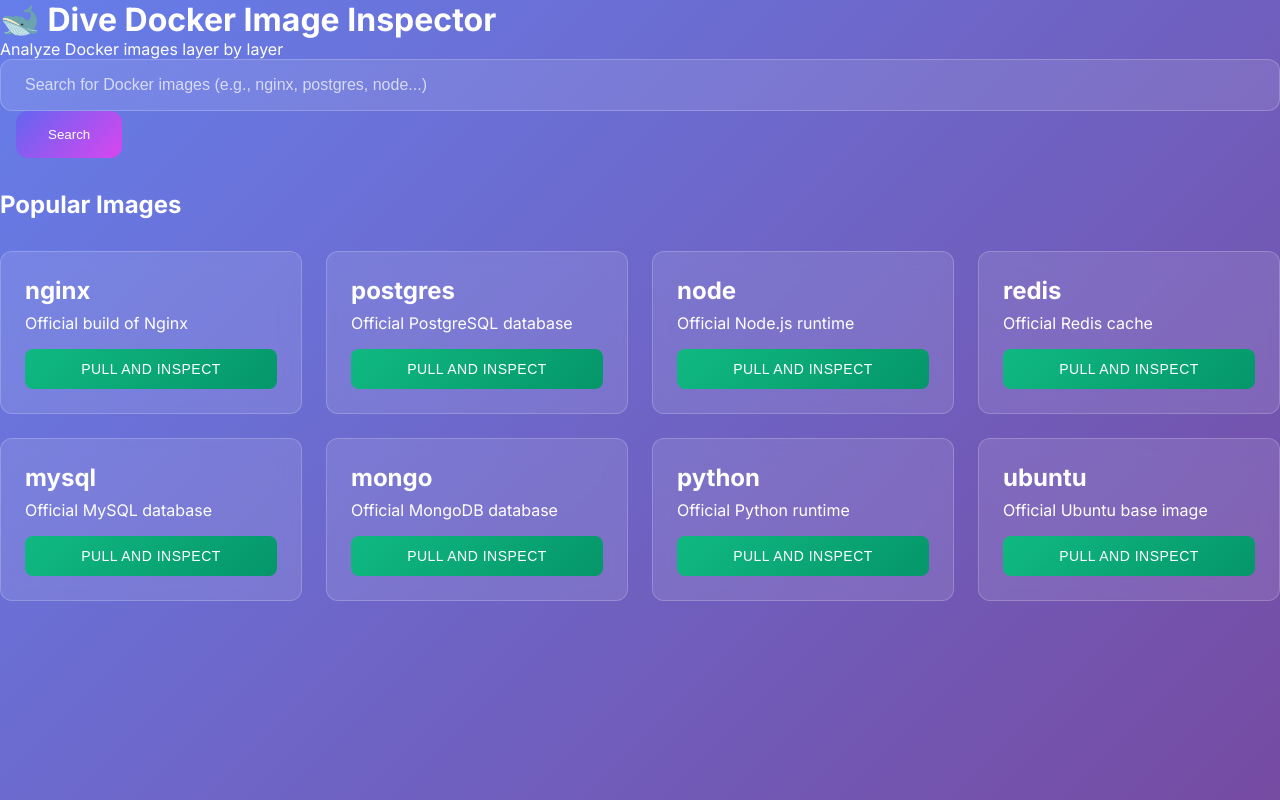
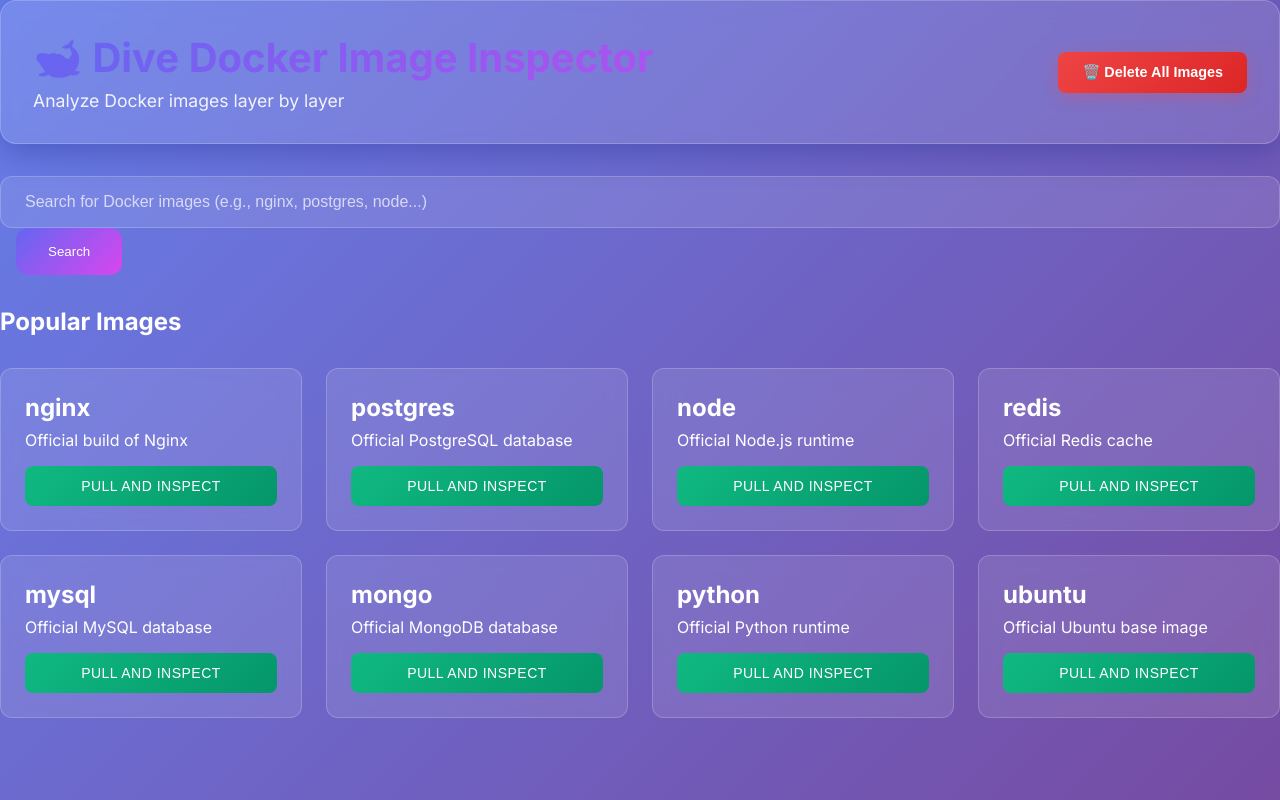
Before and after one commit to aurablacklight/docker-dive-web-ui, a React app in the folder frontend/: page / in a window 1280 px wide. Built offline with nearby package versions, Linux system fonts and the light colour scheme.

Commit message:
added docker image cleanup

```diff
--- a/frontend/src/App.js
+++ b/frontend/src/App.js
@@ -1,5 +1,5 @@
 import React, { useState, useEffect } from 'react';
-import { inspectImage, searchImages } from './services/api';
+import { inspectImage, searchImages, cleanupAllImages } from './services/api';
 import './styles/simple.css';
 
 function App() {
@@ -12,6 +12,8 @@
   const [images, setImages] = useState([]);
   const [expandedLayers, setExpandedLayers] = useState(new Set()); // Track expanded layers
   const [allLayersExpanded, setAllLayersExpanded] = useState(false);
+  const [cleanupLoading, setCleanupLoading] = useState(false);
+  const [cleanupMessage, setCleanupMessage] = useState('');
 
   // Popular images to show by default
   const popularImages = [
@@ -69,6 +71,36 @@
     setError(null);
     setExpandedLayers(new Set()); // Reset expanded layers
     setAllLayersExpanded(false);
+  };
+
+  const handleCleanup = async () => {
+    if (!window.confirm('⚠️ This will DELETE ALL Docker images on the server!\n\nAre you sure you want to continue?')) {
+      return;
+    }
+
+    try {
+      setCleanupLoading(true);
+      setCleanupMessage('');
+      console.log('🧹 Starting cleanup of all Docker images...');
+
+      const result = await cleanupAllImages();
+
+      setCleanupMessage(`✅ Success! Deleted ${result.details?.deletedCount || 0} images`);
+      console.log('Cleanup completed:', result);
+
+      // Auto-clear message after 5 seconds
+      setTimeout(() => setCleanupMessage(''), 5000);
+
+    } catch (err) {
+      const errorMsg = `❌ Cleanup failed: ${err.message}`;
+      setCleanupMessage(errorMsg);
+      console.error('Cleanup error:', err);
+
+      // Auto-clear error after 10 seconds
+      setTimeout(() => setCleanupMessage(''), 10000);
+    } finally {
+      setCleanupLoading(false);
+    }
   };
 
   // Layer expansion handlers
@@ -271,8 +303,27 @@
   return (
     <div className="app-container">
       <header className="app-header">
-        <h1 className="app-title">🐋 Dive Docker Image Inspector</h1>
-        <p className="app-subtitle">Analyze Docker images layer by layer</p>
+        <div className="header-content">
+          <div className="header-title">
+            <h1 className="app-title">🐋 Dive Docker Image Inspector</h1>
+            <p className="app-subtitle">Analyze Docker images layer by layer</p>
+          </div>
+          <div className="header-actions">
+            <button
+              className={`cleanup-button ${cleanupLoading ? 'loading' : ''}`}
+              onClick={handleCleanup}
+              disabled={cleanupLoading}
+              title="Delete all Docker images from server to free up disk space"
+            >
+              {cleanupLoading ? '🧹 Cleaning...' : '🗑️ Delete All Images'}
+            </button>
+            {cleanupMessage && (
+              <div className={`cleanup-message ${cleanupMessage.includes('❌') ? 'error' : 'success'}`}>
+                {cleanupMessage}
+              </div>
+            )}
+          </div>
+        </div>
       </header>
 
       <main className="main-content">
--- a/frontend/src/services/api.js
+++ b/frontend/src/services/api.js
@@ -162,6 +162,22 @@
   }
 };
 
+/**
+ * Delete all Docker images (nuclear cleanup!)
+ * @returns {Promise<Object>} Cleanup result
+ */
+export const cleanupAllImages = async () => {
+  try {
+    console.log('🧹 Requesting cleanup of all Docker images...');
+    const response = await api.post('/images/cleanup');
+    console.log('✅ Cleanup completed:', response.data);
+    return response.data;
+  } catch (error) {
+    console.error('❌ Image cleanup failed:', error);
+    throw error;
+  }
+};
+
 // WebSocket connection for real-time updates
 export class InspectionWebSocket {
   constructor(imageName, onUpdate, onError, onComplete) {
--- a/frontend/src/styles/simple.css
+++ b/frontend/src/styles/simple.css
@@ -493,3 +493,142 @@
     grid-template-columns: 1fr;
   }
 }
+
+/* App Header with Cleanup Button */
+.app-header {
+  background: rgba(255, 255, 255, 0.1);
+  backdrop-filter: blur(10px);
+  border: 1px solid rgba(255, 255, 255, 0.2);
+  border-radius: 1rem;
+  padding: 2rem;
+  margin-bottom: 2rem;
+  box-shadow: 0 8px 32px 0 rgba(31, 38, 135, 0.37);
+}
+
+.header-content {
+  display: flex;
+  justify-content: space-between;
+  align-items: center;
+  gap: 2rem;
+}
+
+.header-title {
+  flex: 1;
+}
+
+.app-title {
+  font-size: 2.5rem;
+  font-weight: bold;
+  margin-bottom: 0.5rem;
+  background: linear-gradient(135deg, #6366f1 0%, #d946ef 100%);
+  -webkit-background-clip: text;
+  -webkit-text-fill-color: transparent;
+  background-clip: text;
+}
+
+.app-subtitle {
+  font-size: 1.1rem;
+  opacity: 0.9;
+  margin: 0;
+}
+
+.header-actions {
+  display: flex;
+  flex-direction: column;
+  align-items: flex-end;
+  gap: 0.5rem;
+}
+
+/* Cleanup Button */
+.cleanup-button {
+  background: linear-gradient(135deg, #ef4444 0%, #dc2626 100%);
+  color: white;
+  border: none;
+  border-radius: 0.5rem;
+  padding: 0.75rem 1.5rem;
+  font-size: 0.9rem;
+  font-weight: 600;
+  cursor: pointer;
+  transition: all 0.3s ease;
+  white-space: nowrap;
+  box-shadow: 0 4px 15px 0 rgba(239, 68, 68, 0.3);
+}
+
+.cleanup-button:hover:not(:disabled) {
+  transform: translateY(-2px);
+  box-shadow: 0 6px 20px 0 rgba(239, 68, 68, 0.4);
+}
+
+.cleanup-button:active {
+  transform: translateY(0);
+}
+
+.cleanup-button:disabled {
+  opacity: 0.7;
+  cursor: not-allowed;
+  transform: none;
+}
+
+.cleanup-button.loading {
+  background: linear-gradient(135deg, #6b7280 0%, #4b5563 100%);
+  animation: pulse 1.5s ease-in-out infinite;
+}
+
+@keyframes pulse {
+  0%, 100% { opacity: 1; }
+  50% { opacity: 0.7; }
+}
+
+/* Cleanup Message */
+.cleanup-message {
+  font-size: 0.85rem;
+  padding: 0.5rem 1rem;
+  border-radius: 0.375rem;
+  max-width: 250px;
+  text-align: center;
+  animation: slideIn 0.3s ease-out;
+}
+
+.cleanup-message.success {
+  background: rgba(34, 197, 94, 0.2);
+  border: 1px solid rgba(34, 197, 94, 0.3);
+  color: #10b981;
+}
+
+.cleanup-message.error {
+  background: rgba(239, 68, 68, 0.2);
+  border: 1px solid rgba(239, 68, 68, 0.3);
+  color: #f87171;
+}
+
+@keyframes slideIn {
+  from {
+    opacity: 0;
+    transform: translateY(-10px);
+  }
+  to {
+    opacity: 1;
+    transform: translateY(0);
+  }
+}
+
+/* Responsive Header */
+@media (max-width: 768px) {
+  .header-content {
+    flex-direction: column;
+    text-align: center;
+    gap: 1rem;
+  }
+
+  .header-actions {
+    align-items: center;
+  }
+
+  .app-title {
+    font-size: 2rem;
+  }
+
+  .cleanup-message {
+    max-width: 200px;
+  }
+}
```
Also changed, not shown: 2 other files (tests, documents, lock files or other folders).
